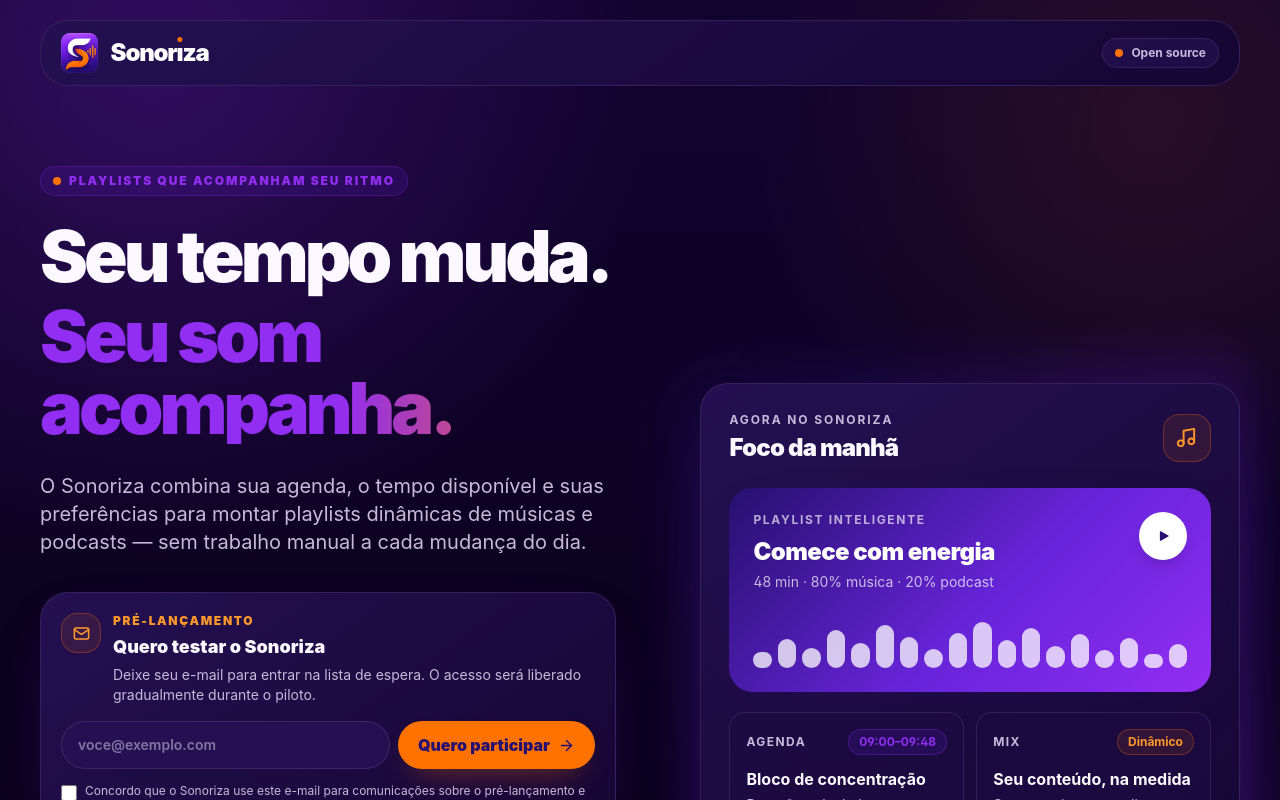
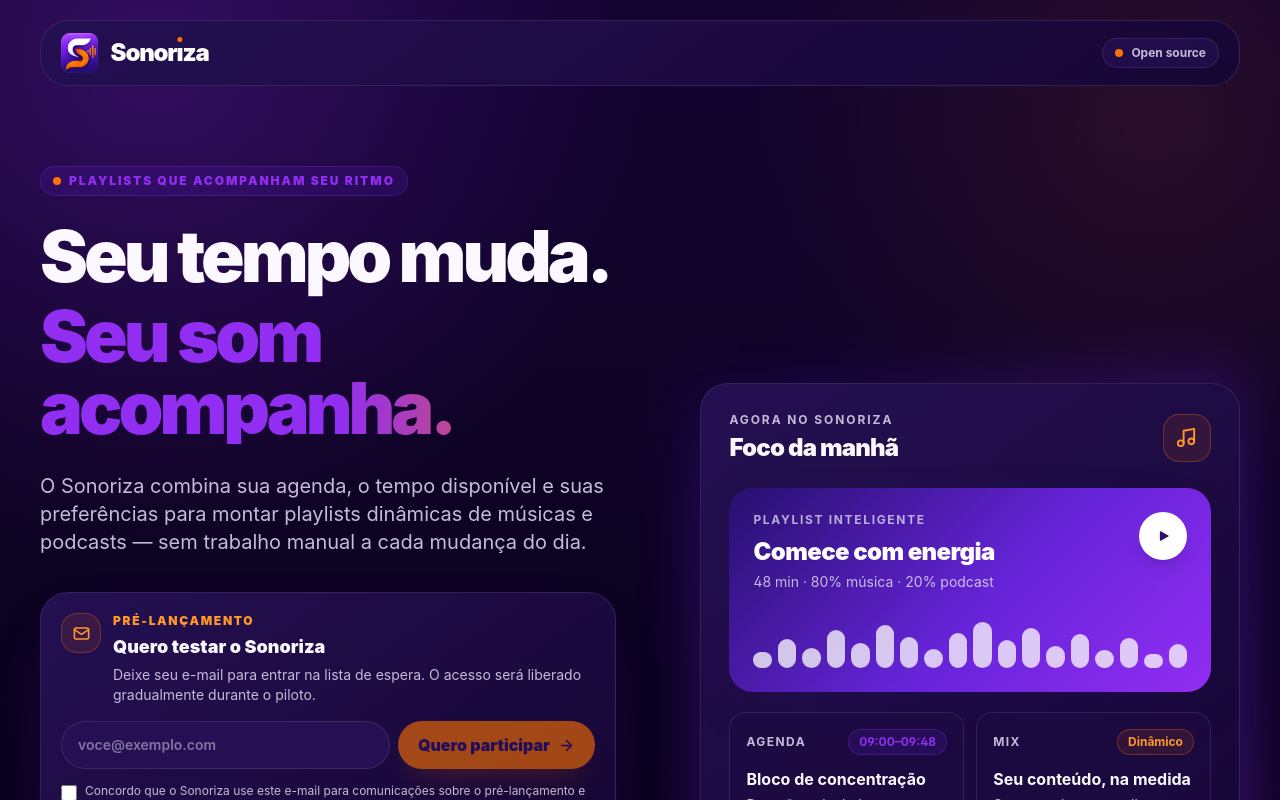
Before and after one commit to marksborn/sonoriza, a Next.js app: page / in a window 1280 px wide. Shown: the top 800 px of the page. Built offline with nearby package versions, Linux system fonts and the light colour scheme; no server answers.

Commit message:
PRELAUNCH-01: vincular CTA ao consentimento

```diff
--- a/src/components/PrelaunchSignupForm.tsx
+++ b/src/components/PrelaunchSignupForm.tsx
@@ -12,6 +12,7 @@ type SubmissionState =
 
 export function PrelaunchSignupForm() {
   const [state, setState] = useState<SubmissionState>({ kind: "idle" });
+  const [privacyAccepted, setPrivacyAccepted] = useState(false);
 
   async function submit(event: FormEvent<HTMLFormElement>) {
     event.preventDefault();
@@ -41,6 +42,7 @@ export function PrelaunchSignupForm() {
       }
 
       form.reset();
+      setPrivacyAccepted(false);
       setState({
         kind: "success",
         message: payload.message || "Seu interesse foi registrado.",
@@ -97,7 +99,7 @@ export function PrelaunchSignupForm() {
             />
             <button
               type="submit"
-              disabled={state.kind === "submitting"}
+              disabled={state.kind === "submitting" || !privacyAccepted}
               className="primary-button min-h-12 disabled:cursor-wait disabled:opacity-60"
             >
               {state.kind === "submitting" ? "Registrando…" : "Quero participar"}
@@ -114,6 +116,8 @@ export function PrelaunchSignupForm() {
             <input
               name="privacyAccepted"
               type="checkbox"
+              checked={privacyAccepted}
+              onChange={(event) => setPrivacyAccepted(event.target.checked)}
               required
               className="mt-1 h-4 w-4 shrink-0 accent-brand-400"
             />
```
